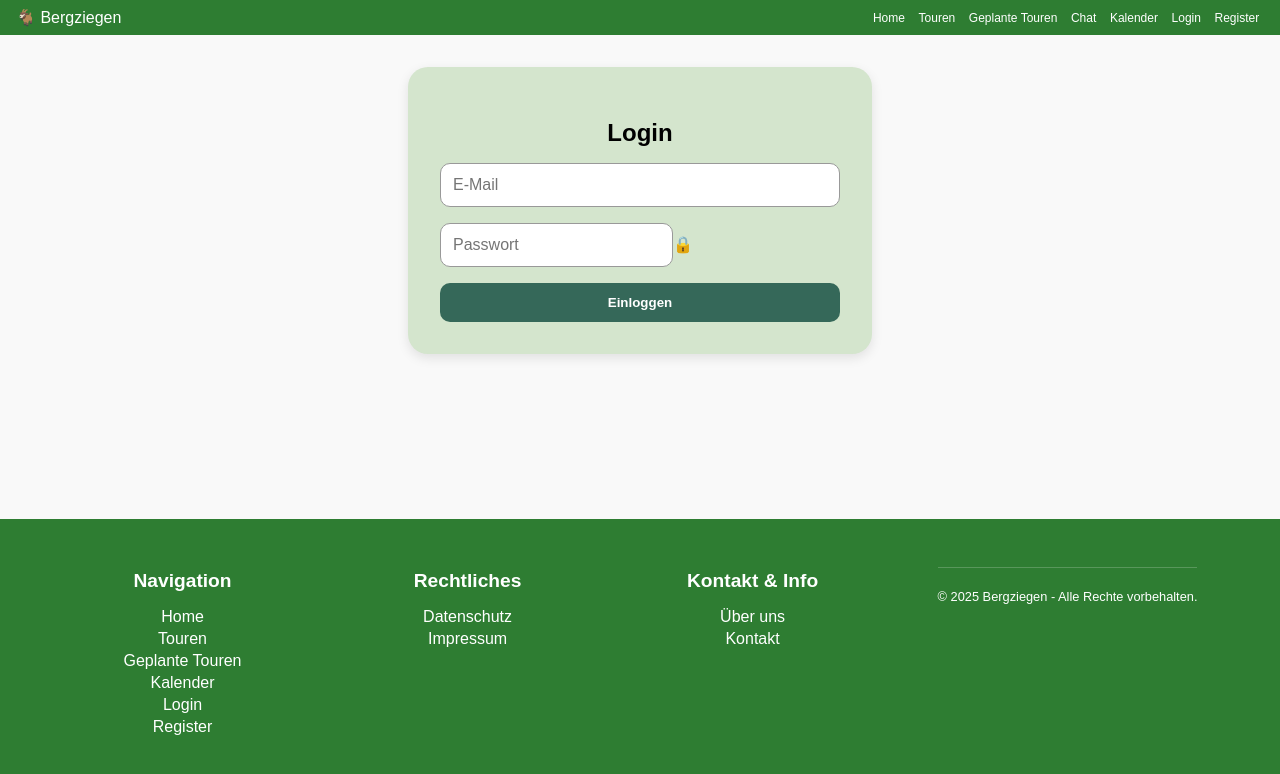
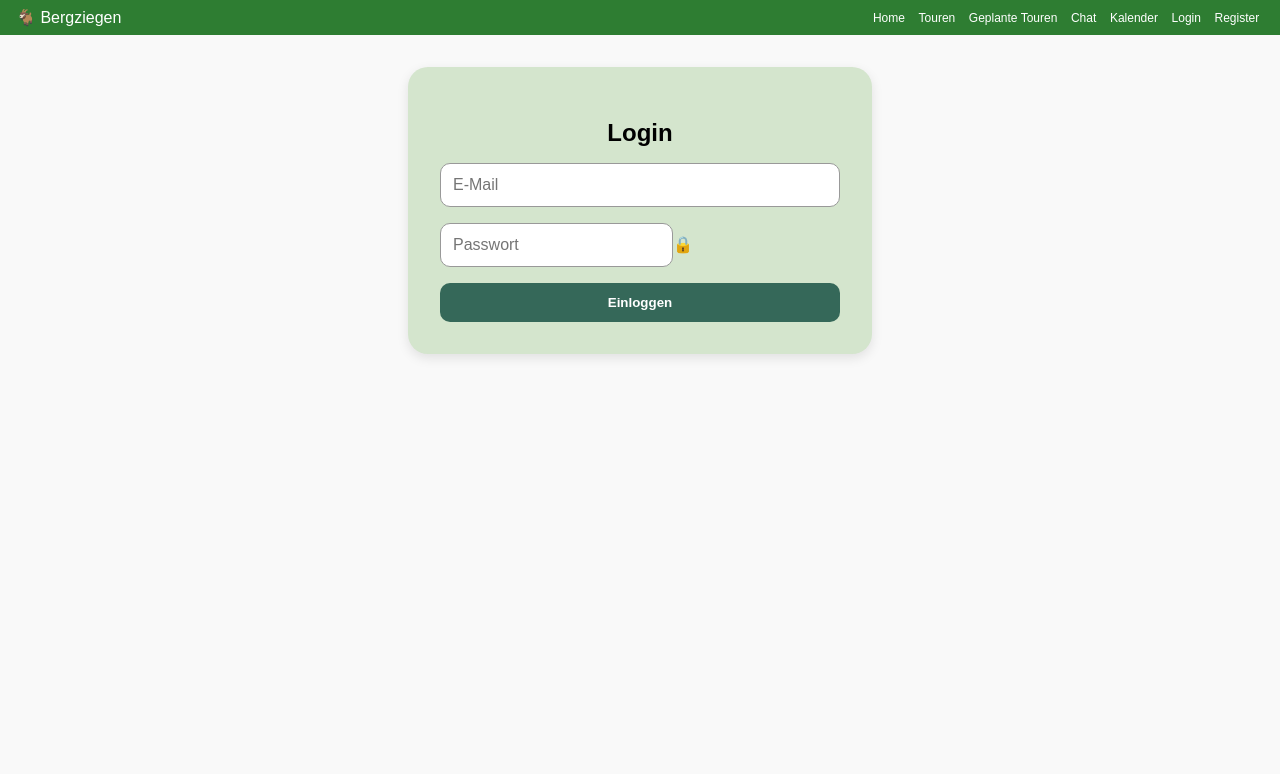
Before and after one commit to RalfHof/Bergziegen-, a Next.js app: page /login in a window 1280 px wide. Shown: the top 774 px of the page. Built offline with nearby package versions, Linux system fonts and the light colour scheme; no server answers.

Commit message:
ohne footer

```diff
--- a/src/app/layout.tsx
+++ b/src/app/layout.tsx
@@ -4,15 +4,21 @@ import '../styles/globals.css';
 import Header from '@/components/Header';
 import Footer from '@/components/Footer';
 import { SessionProvider } from 'next-auth/react';
+import { usePathname } from 'next/navigation';
 
 export default function MainLayout({ children }: { children: React.ReactNode }) {
+  const pathname = usePathname();
+
+  // Footer nur auf der Startseite sichtbar
+  const showFooter = pathname === '/';
+
   return (
     <html lang="de">
       <body className="site-wrapper">
         <SessionProvider>
           <Header />
           <main>{children}</main>
-          <Footer />
+          {showFooter && <Footer />}
         </SessionProvider>
       </body>
     </html>
```
